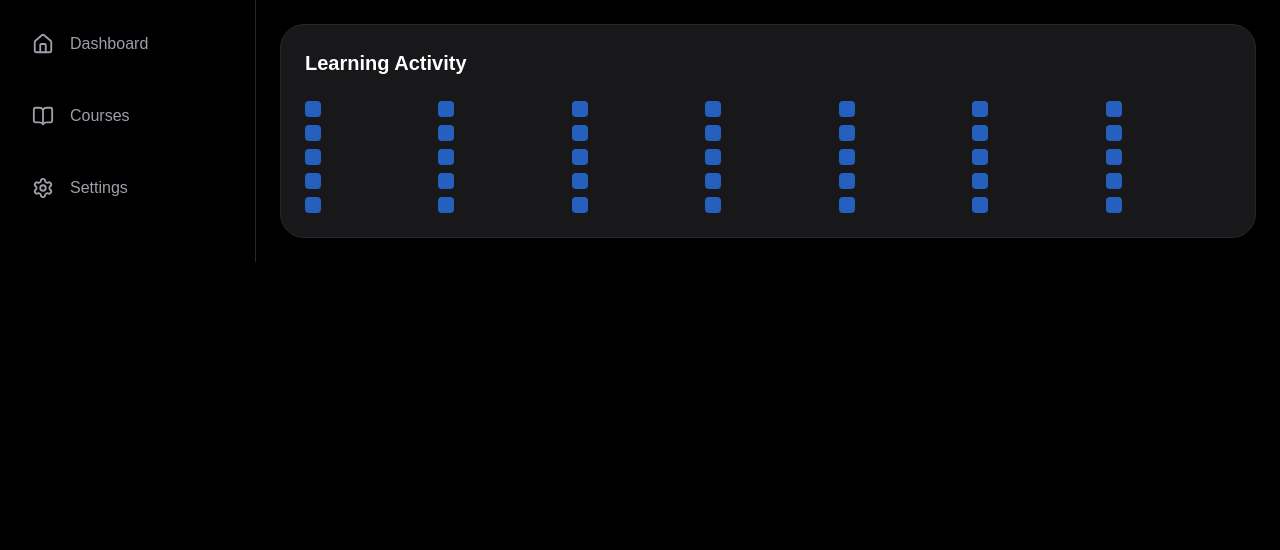
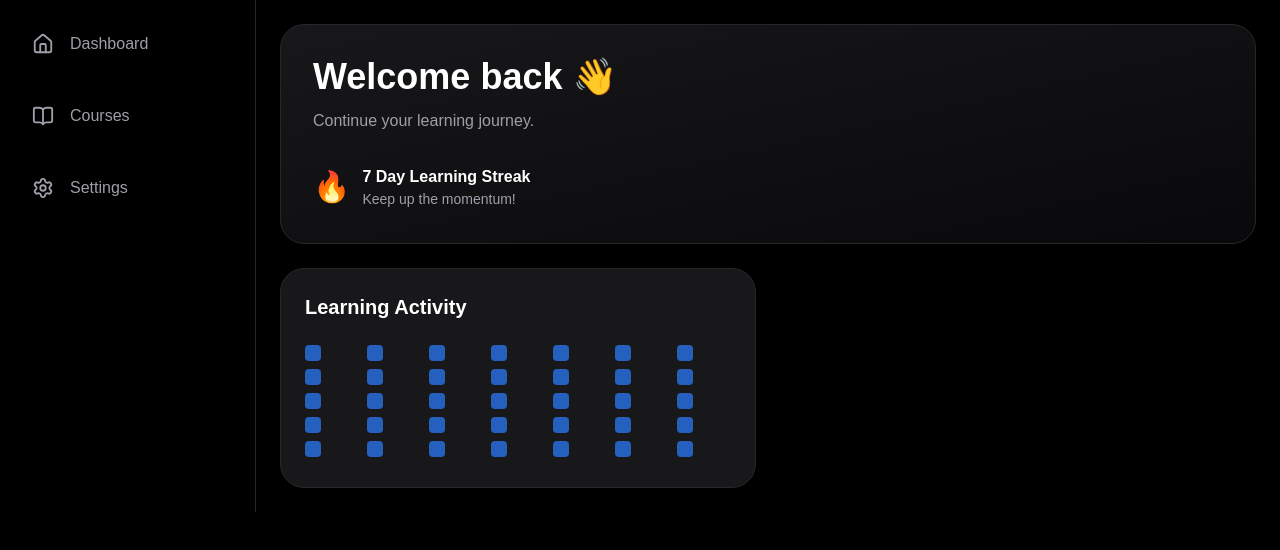
Before and after one commit to Sruthi-2004-stack/Complete-Frontend-Intern-Challenge, a Next.js app: page / in a window 1280 px wide. Shown: the top 550 px of the page. Built offline with nearby package versions, Linux system fonts and the light colour scheme; no server answers; the database is empty.

Commit message:
Update AnimatedContainer.tsx

```diff
--- a/components/ui/AnimatedContainer.tsx
+++ b/components/ui/AnimatedContainer.tsx
@@ -1,37 +1,43 @@
 "use client";
 
-import { motion } from "framer-motion";
-import { itemVariants } from "../ui/AnimatedContainer";
+import { motion, Variants } from "framer-motion";
 
-export default function ActivityTile() {
+export const containerVariants: Variants = {
+  hidden: {},
+  show: {
+    transition: {
+      staggerChildren: 0.12,
+    },
+  },
+};
+
+export const itemVariants: Variants = {
+  hidden: {
+    opacity: 0,
+    y: 20,
+  },
+  show: {
+    opacity: 1,
+    y: 0,
+    transition: {
+      type: "spring" as const,
+      stiffness: 120,
+    },
+  },
+};
+
+export default function AnimatedContainer({
+  children,
+}: {
+  children: React.ReactNode;
+}) {
   return (
-    <motion.article
-      variants={itemVariants}
-      className="
-        rounded-3xl
-        border border-zinc-800
-        bg-zinc-900
-        p-6
-        md:col-span-2
-      "
+    <motion.div
+      variants={containerVariants}
+      initial="hidden"
+      animate="show"
     >
-      <h2 className="text-xl font-semibold">
-        Learning Activity
-      </h2>
-
-      <div className="mt-6 grid grid-cols-7 gap-2">
-        {Array.from({ length: 35 }).map((_, i) => (
-          <div
-            key={i}
-            className="
-              h-4
-              w-4
-              rounded-sm
-              bg-blue-500/70
-            "
-          />
-        ))}
-      </div>
-    </motion.article>
+      {children}
+    </motion.div>
   );
 }
```
